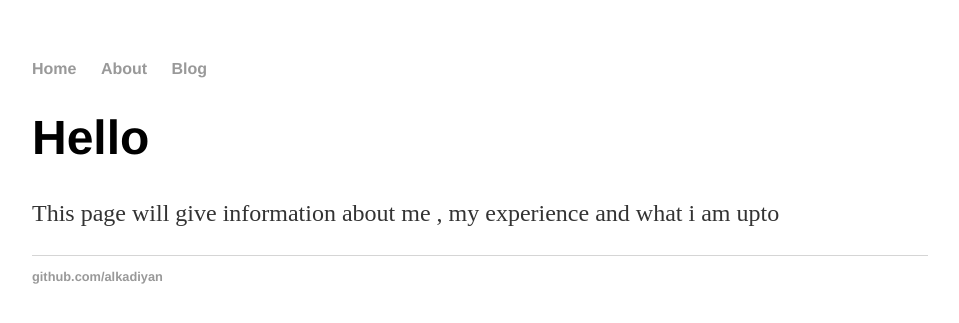
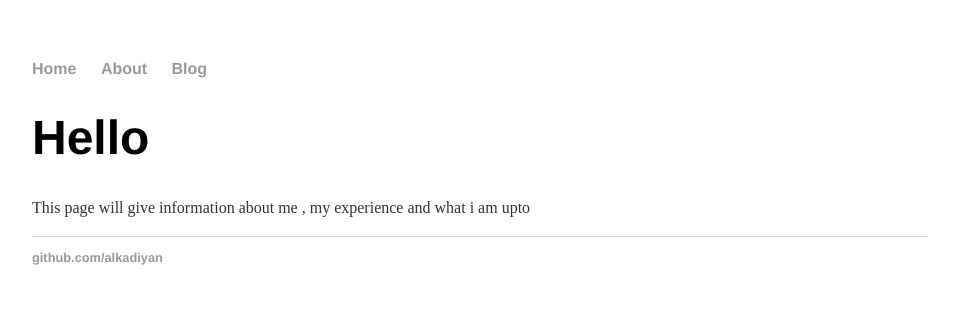
Before and after one commit to Raghuvarants/raghuvarants, a Jekyll site: the page built from index.html, in a window 1280 px wide. Shown: the top 323 px of the page, without its empty margins (160-1119 px from the left). Built offline with Jekyll 4.4.1, drawn with Linux system fonts in a browser that asks for light colours.

Commit message:
Update main.css

```diff
--- a/css/main.css
+++ b/css/main.css
@@ -21,10 +21,10 @@
 }
 h1 {
     font-size: 3em;
-    font-family:'Helvetica', 'Arial', 'Sans-Serif';
+    font-family:'Helvetica', 'verdana', 'Sans-Serif';
 }
 p {
-    font-size: 1.5em;
+    font-size: 1em;
     line-height: 1.4em;
     color: #333;
 }
```
